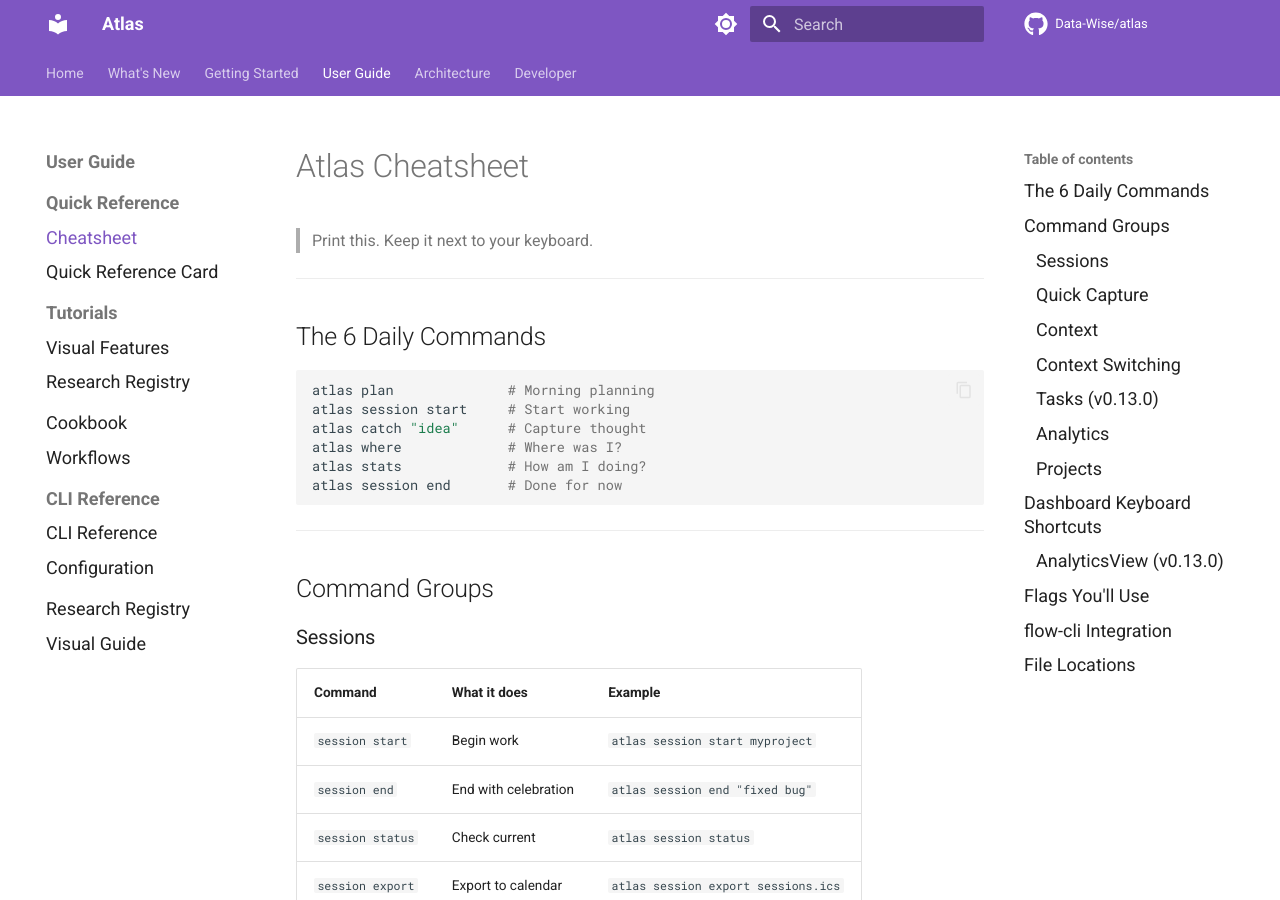
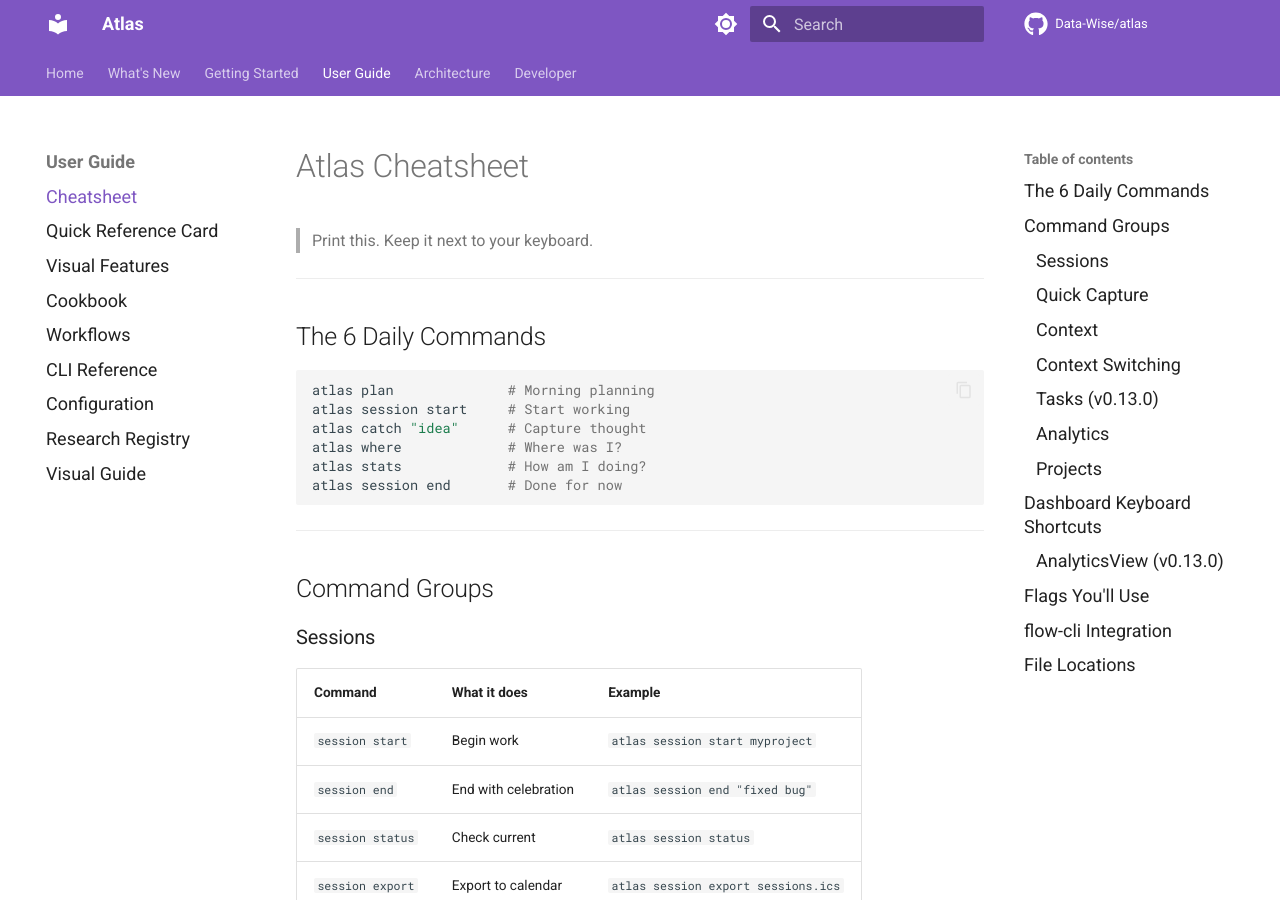
Before and after one commit to Data-Wise/atlas, an MkDocs documentation site: the page built from docs/CHEATSHEET.md, in a window 1280 px wide and 900 px high. Built offline with MkDocs 1.6.1 and Material for MkDocs 9.7.7, drawn with Linux system fonts in a browser that asks for light colours; comment, search, counter and statistics services are not loaded.

Commit message:
docs: flatten User Guide nav to 2 levels for Material collapsibility

```diff
--- a/mkdocs.yml
+++ b/mkdocs.yml
@@ -92,18 +92,14 @@ nav:
     - Tutorial: TUTORIAL.md
     - Demos: DEMOS.md
   - User Guide:
-    - Quick Reference:
-      - Cheatsheet: CHEATSHEET.md
-      - Quick Reference Card: REFCARD.md
-    - Tutorials:
-      - Visual Features: tutorials/visual-features.md
-      - Research Registry: tutorials/research-registry.md
+    - Cheatsheet: CHEATSHEET.md
+    - Quick Reference Card: REFCARD.md
+    - Visual Features: tutorials/visual-features.md
     - Cookbook: COOKBOOK.md
     - Workflows: WORKFLOWS.md
-    - CLI Reference:
-      - CLI Reference: CLI-REFERENCE.md
-      - Configuration: CONFIGURATION.md
-    - Research Registry: RESEARCH-REGISTRY.md
+    - CLI Reference: CLI-REFERENCE.md
+    - Configuration: CONFIGURATION.md
+    - Research Registry: tutorials/research-registry.md
     - Visual Guide: VISUAL-GUIDE.md
   - Architecture:
     - Overview: ARCHITECTURE.md
```
